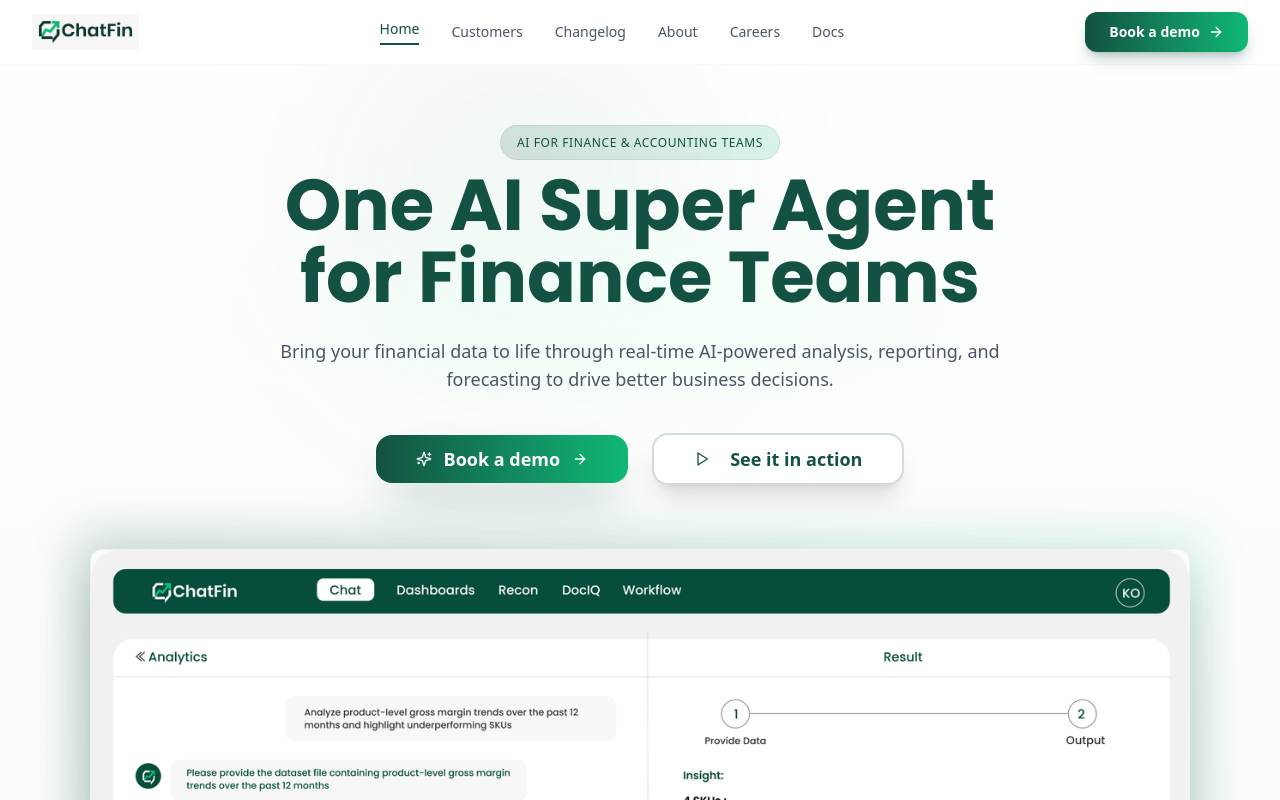
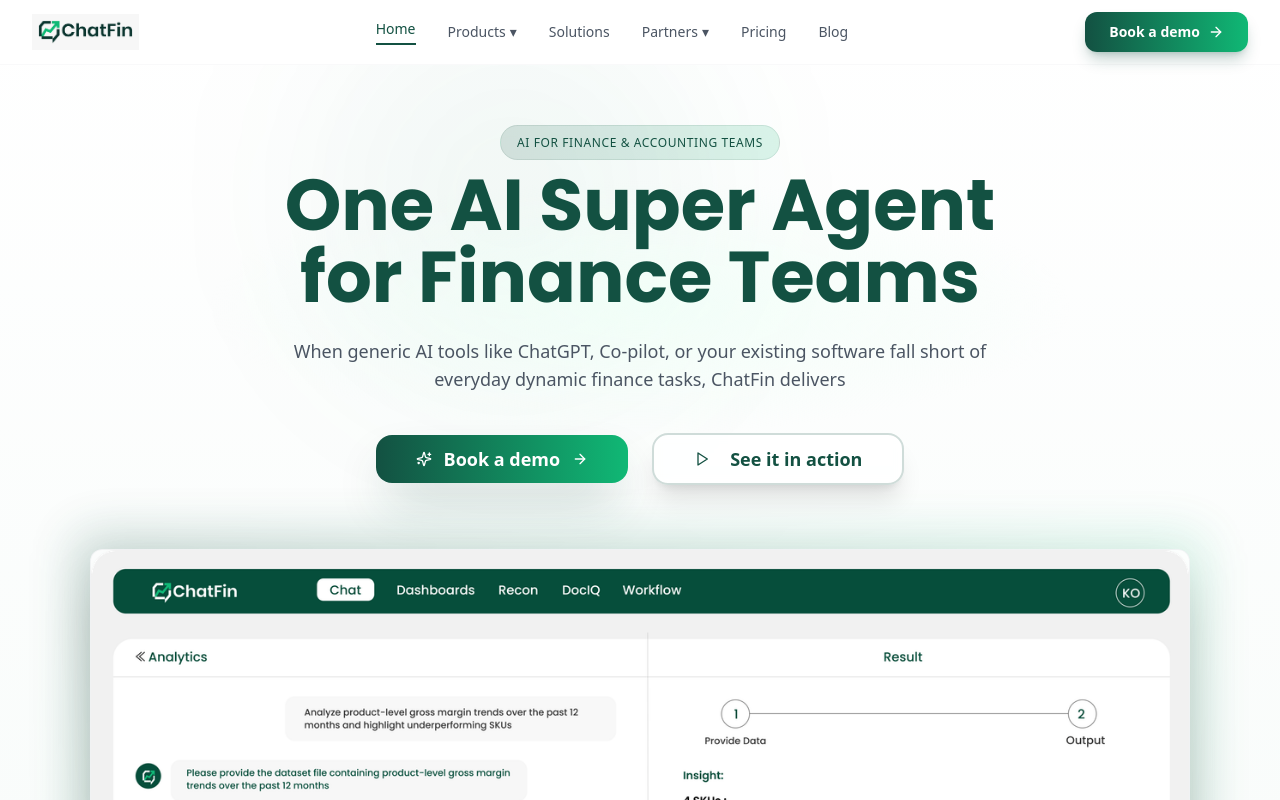
Before and after one commit to gvenkatakousikchatFin/chatfin-website, a Next.js app: page / in a window 1280 px wide. Shown: the top 800 px of the page. Built offline with nearby package versions, Linux system fonts and the light colour scheme.

Commit message:
feat: headline change

```diff
--- a/app/page.tsx
+++ b/app/page.tsx
@@ -25,24 +25,26 @@ export default function Home() {
                 Home
                 <span className="absolute bottom-0 left-0 w-0 h-0.5 bg-gradient-to-r from-[#135142] to-[#10b875] transition-all duration-300 group-hover:w-full"></span>
               </a>
-              <a href="#" className="text-gray-600 hover:text-[#135142] transition-colors text-sm font-medium font-poppins relative group">
-                Customers
+              <a href="#" className="text-gray-600 hover:text-[#135142] transition-colors text-sm font-medium font-poppins relative group flex items-center">
+                Products
+                <span className="ml-1">▾</span>
                 <span className="absolute bottom-0 left-0 w-0 h-0.5 bg-gradient-to-r from-[#135142] to-[#10b875] transition-all duration-300 group-hover:w-full"></span>
               </a>
               <a href="#" className="text-gray-600 hover:text-[#135142] transition-colors text-sm font-medium font-poppins relative group">
-                Changelog
+                Solutions
+                <span className="absolute bottom-0 left-0 w-0 h-0.5 bg-gradient-to-r from-[#135142] to-[#10b875] transition-all duration-300 group-hover:w-full"></span>
+              </a>
+              <a href="#" className="text-gray-600 hover:text-[#135142] transition-colors text-sm font-medium font-poppins relative group flex items-center">
+                Partners
+                <span className="ml-1">▾</span>
                 <span className="absolute bottom-0 left-0 w-0 h-0.5 bg-gradient-to-r from-[#135142] to-[#10b875] transition-all duration-300 group-hover:w-full"></span>
               </a>
               <a href="#" className="text-gray-600 hover:text-[#135142] transition-colors text-sm font-medium font-poppins relative group">
-                About
+                Pricing
                 <span className="absolute bottom-0 left-0 w-0 h-0.5 bg-gradient-to-r from-[#135142] to-[#10b875] transition-all duration-300 group-hover:w-full"></span>
               </a>
               <a href="#" className="text-gray-600 hover:text-[#135142] transition-colors text-sm font-medium font-poppins relative group">
-                Careers
-                <span className="absolute bottom-0 left-0 w-0 h-0.5 bg-gradient-to-r from-[#135142] to-[#10b875] transition-all duration-300 group-hover:w-full"></span>
-              </a>
-              <a href="#" className="text-gray-600 hover:text-[#135142] transition-colors text-sm font-medium font-poppins relative group">
-                Docs
+                Blog
                 <span className="absolute bottom-0 left-0 w-0 h-0.5 bg-gradient-to-r from-[#135142] to-[#10b875] transition-all duration-300 group-hover:w-full"></span>
               </a>
             </nav>
@@ -77,8 +79,7 @@ Teams
           </h1>
 
           <p className="text-lg text-gray-600 mb-10 max-w-3xl mx-auto">
-            Bring your financial data to life through real-time AI-powered analysis, reporting, and forecasting to drive
-            better business decisions.
+            When generic AI tools like ChatGPT, Co-pilot, or your existing software fall short of everyday dynamic finance tasks, ChatFin delivers
           </p>
 
           {/* CTA Buttons */}
```
